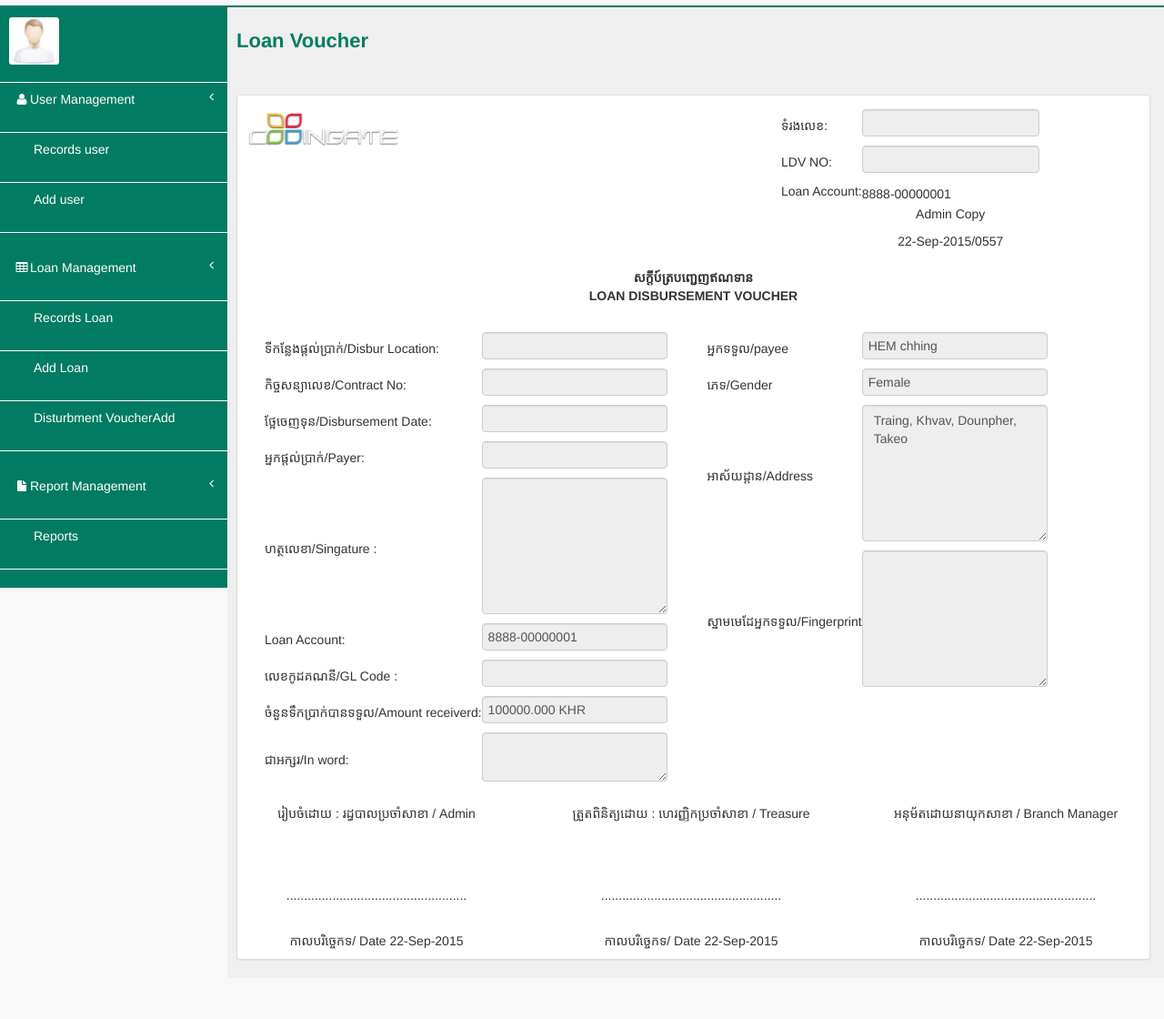
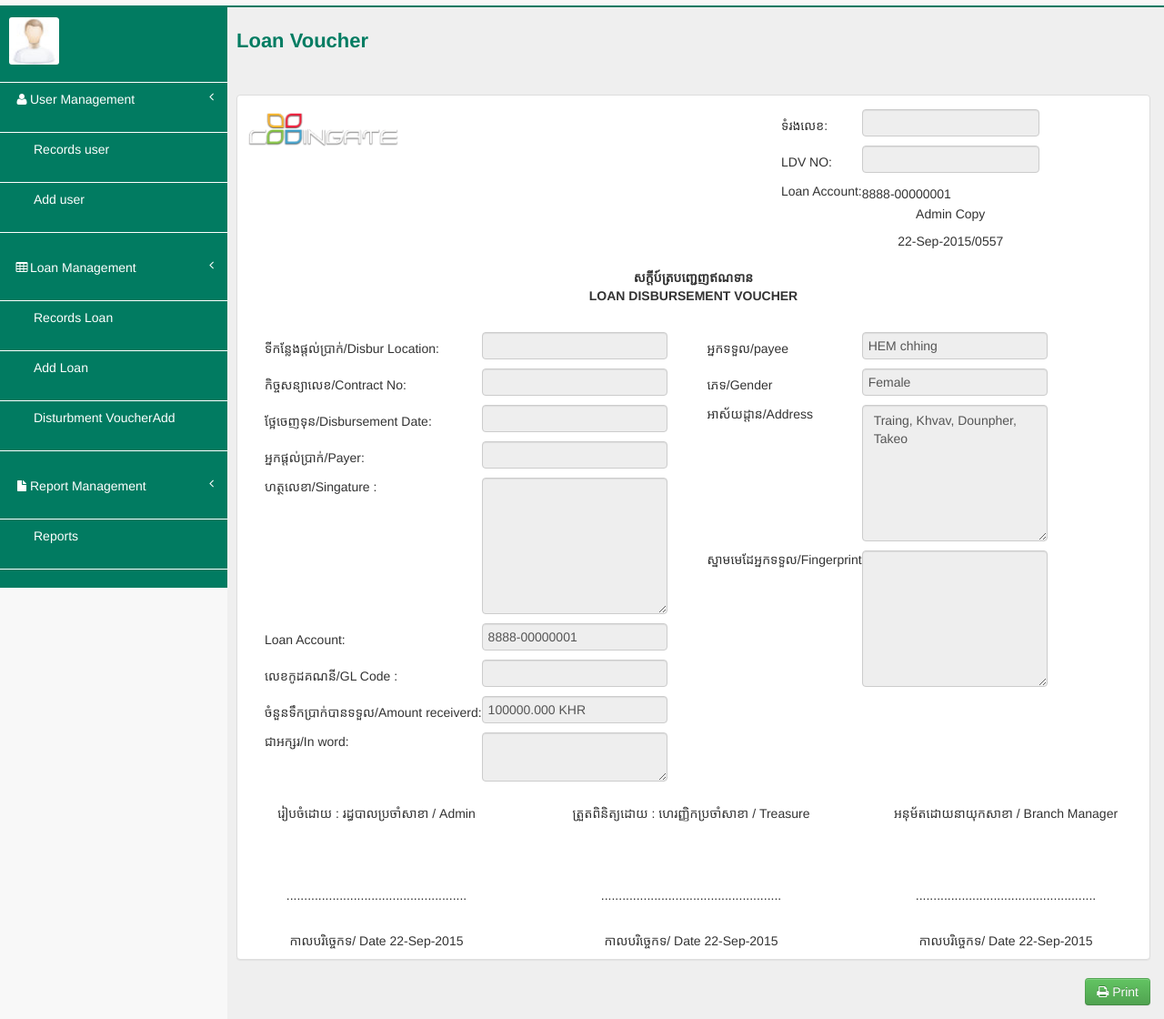
Before and after one commit to phansaorin/loan, a CodeIgniter app: page /loan/index.php/loans/loan_voucher/1 in a window 1280 px wide. Shown: the part 56-1176 px from the top of the page at 91% size. Before the commit the page ends 1112 px from the top, so only its background shows below. Run offline with CodeIgniter, Linux system fonts and the light colour scheme; data comes from the database, SQL or seed files in the repository; some libraries are stand-ins or nearby versions.

Commit message:
Print voucher and styling

```diff
--- a/application/views/loans/voucher.php
+++ b/application/views/loans/voucher.php
@@ -24,14 +24,14 @@
                  <!-- end  page header -->
             </div>
             <div class="row">
-                <div class="col-lg-12">
+                <div class="col-xs-12">
                     <!-- Advanced Tables -->
-                    <div class="panel panel-default">
+                    <div class="panel panel-default" id="voucherPrint">
                         <div class="panel-body">
                             <div class="row">
-                                <div class="col-lg-5"><img src="http://localhost/loan/assets/images/logo.png" alt=""></div>
-                                <div class="col-lg-2"></div>
-                                <div class="col-lg-5">
+                                <div class="col-xs-5"><img src="http://localhost/loan/assets/images/logo.png" alt=""></div>
+                                <div class="col-xs-2"></div>
+                                <div class="col-xs-5 pull-right" id="rightTop">
                                   <table>
                                       <tr>
                                         <td><label for="form_no">ទំរងលេខ:     </label></td>
@@ -66,7 +66,7 @@
                               </center><br/>
                             </div>
                             <div class="rows border_table">
-                                <div class="col-lg-6">
+                                <div class="col-xs-6 pull-left">
                                     <table>
                                       <tr>
                                         <td><label for="disbur_location">ទីកន្លែងផ្ដល់ប្រាក់/Disbur Location:</label></td>
@@ -85,7 +85,7 @@
                                         <td><input readonly type="text" class="form-control" id="payer"></td>
                                       </tr>
                                       <tr>
-                                        <td><label for="signature">ហត្ថលេខា/Singature :</label></td>
+                                        <td class="text-top"><label for="signature">ហត្ថលេខា/Singature :</label></td>
                                         <td><textarea readonly class="form-control nature_width" id="signature"></textarea></td>
                                       </tr>
                                       <tr>
@@ -105,14 +105,14 @@
                                         <td><input readonly type="text" class="form-control" id="amount_received" value="<?php echo $loan_info->loan_amount.' '.$currency; ?>"></td>
                                       </tr>
                                       <tr>
-                                        <td><label for="in_word">ជាអក្សរ/In word: </label></td>
+                                        <td class="text-top"><label for="in_word">ជាអក្សរ/In word: </label></td>
                                         <td><textarea readonly class="form-control" id="in_word"><?php echo $loan_info->loan_amount_in_word; ?></textarea></td>
                                       </tr>
 
                                   </table>
                                 </div>
                                 <!-- <div class="col-lg-2"></div> -->
-                                <div class="col-lg-6">
+                                <div class="col-xs-6">
                                     <table>
                                         <tr>
                                         <td><label for="payee">អ្នកទទួល/payee </label></td>
@@ -123,11 +123,11 @@
                                         <td><input readonly type="text" class="form-control" id="gender" value="<?php echo $loan_info->gender; ?>"></td>
                                       </tr>
                                       <tr>
-                                        <td><label for="address">អាស័យដ្ដាន/Address</label></td>
+                                        <td class="text-top"><label for="address">អាស័យដ្ដាន/Address</label></td>
                                         <td><textarea readonly class="form-control nature_width" id="address" ><?php echo $loan_info->khan_district.', '.$loan_info->sangkat_commune.', '.$loan_info->village.', '.$loan_info->province; ?></textarea></td>
                                       </tr>
                                       <tr>
-                                        <td><label for="fingerprint">ស្នាមមេដែអ្នកទទួល/Fingerprint</label></td>
+                                        <td class="text-top"><label for="fingerprint">ស្នាមមេដែអ្នកទទួល/Fingerprint</label></td>
                                         <td><textarea readonly class="form-control nature_width" id="fingerprint"></textarea></td>
                                       </tr>
                                     </table>
@@ -138,21 +138,21 @@
 
                         </div>
                         <div class="row">
-                          <div class="col-lg-4">
+                          <div class="col-xs-4">
                             <p class="text-center">រៀបចំដោយ : រដ្ធបាលប្រចាំសាខា / Admin</p>
                             <br/><br/><br/>
                             <p class="text-center">...................................................</p>
                             <br/>
                             <p class="text-center">កាលបរិច្ចេកទ/ Date <?php echo date('d-M-Y'); ?></p>
                           </div>
-                          <div class="col-lg-4">
+                          <div class="col-xs-4">
                             <p class="text-center">ត្រួតពិនិត្យដោយ : ហេរញ្ញិកប្រចាំសាខា / Treasure</p>
                             <br/><br/><br/>
                             <p class="text-center">...................................................</p>
                             <br/>
                             <p class="text-center">កាលបរិច្ចេកទ/ Date <?php echo date('d-M-Y'); ?></p>
                           </div>
-                          <div class="col-lg-4">
+                          <div class="col-xs-4">
                             <p class="text-center">អនុម័តដោយនាយុកសាខា / Branch Manager</p>
                             <br/><br/><br/>
                             <p class="text-center">...................................................</p>
@@ -169,10 +169,27 @@
             </div>
             <!-- end wrapper -->
 
+            <div class="row">
+              <div class="col-xs-12 form-group">
+                <button class="btn btn-success pull-right" onclick="printDiv('voucherPrint')"><i class="ace-icon fa fa-print bigger-120"></i> Print</button>
+              </div>
+
+            </div>
+            <div class="row"></div>
 
        </div>
         <!-- end wrapper -->
    </div>
 </body>
 
+<script type="text/javascript">
+  function printDiv(divId) {
+    var printContents = document.getElementById(divId).innerHTML;
+    var originalContents = document.body.innerHTML;
+    document.body.innerHTML = "<html><head><title></title></head><body>" + printContents + "</body>";
+    window.print();
+    document.body.innerHTML = originalContents;
+  }
+</script>
+
 </html>
--- a/application/views/partial/header_top.php
+++ b/application/views/partial/header_top.php
@@ -13,7 +13,7 @@
     <!-- font-awesome-->
     <link href="<?php echo base_url();?>assets/font-awesome/css/font-awesome.css" rel="stylesheet" />
     <link href="<?php echo base_url();?>assets/css/bootstrap-responsive.min.css" rel="stylesheet" />
-    <link href="<?php echo base_url();?>assets/css/bootstrap.min.css" rel="stylesheet" />
+    <link href="<?php echo base_url();?>assets/css/bootstrap.min.css" rel="stylesheet" media='screen,print' />
     <link href="<?php echo base_url();?>assets/css/main-style.css" rel="stylesheet" />
     <link href="<?php echo base_url();?>assets/css/style.css" rel="stylesheet" />
     <link href="<?php echo base_url();?>assets/css/jquery-ui.css" rel="stylesheet" />
--- a/assets/css/customize.css
+++ b/assets/css/customize.css
@@ -14,3 +14,7 @@
 	content: counter(my-badass-counter);
 	counter-increment: my-badass-counter;
 }
+
+.text-top {
+	vertical-align: top;
+}
```
